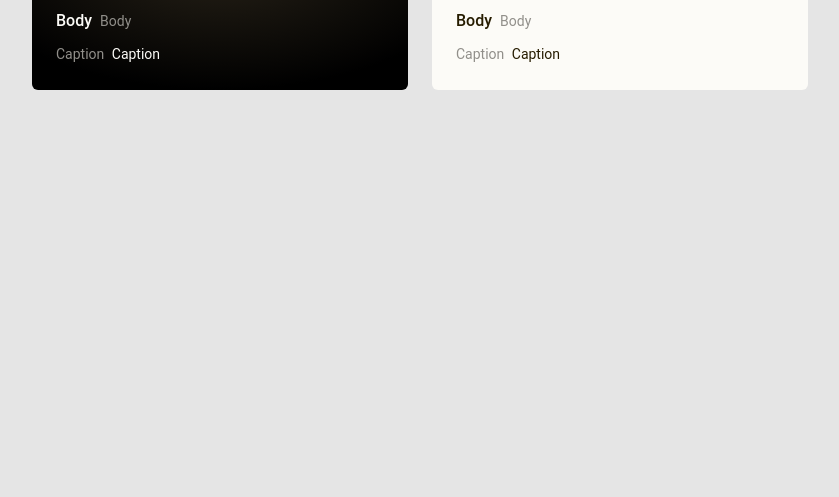
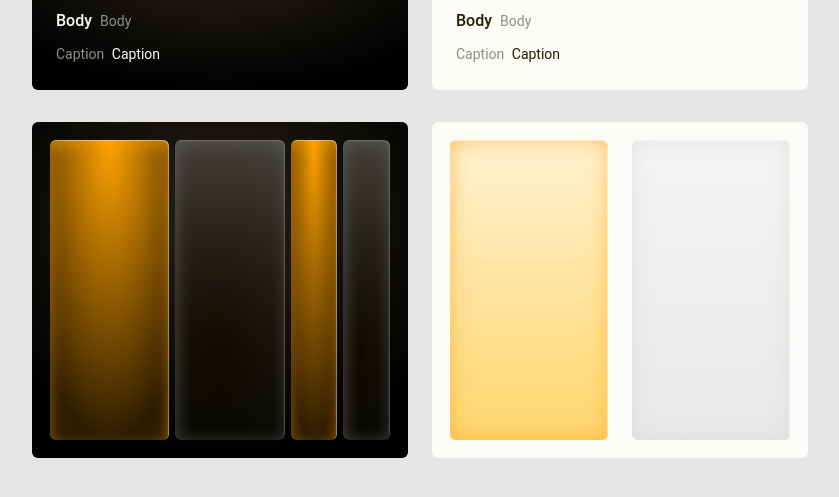
Before and after one commit to Dmitiy/ya1, a website: page src/index.html in a window 1280 px wide. Shown: the part 275-772 px from the top of the page, without its empty margins (80-919 px from the left). Drawn offline with nearby package versions, Linux system fonts and the light colour scheme; files that its build step writes are made by us from their sources.

Commit message:
add: bar-chart

```diff
--- /dev/null
+++ b/src/assets/styles/components/_tmpl-bar-chart.scss
@@ -0,0 +1,89 @@
+@import "../helpers/_vars";
+
+.layout {
+  &.bar-chart {
+    padding: 1.5rem;
+    &.theme-light {
+      $bar-item-gap: 1.5rem;
+      .bar-item {
+        + .bar-item {
+          margin-left: $bar-item-gap;
+        }
+        &:first-child,
+        &:nth-child(2) {
+          flex-basis: 31.914893617021277%; //120px
+        }
+        &.bar-item--yellow {
+          background: linear-gradient(180deg, #fff2d1 0.82%, #ffd66c 100%);
+          box-shadow: inset -1px 1px 1px rgba(255, 255, 255, 0.5),
+            inset 0px 0px 20px rgba(255, 176, 57, 0.8);
+        }
+        &.bar-item--grey {
+          background: linear-gradient(
+            180deg,
+            rgba(244, 244, 244, 0.9) 0.82%,
+            #e9e9e9 100%,
+            rgba(234, 234, 234, 0) 100%
+          );
+          box-shadow: inset -1px 1px 1px rgba(255, 255, 255, 0.5),
+            inset 0px 0px 20px rgba(207, 207, 207, 0.5);
+        }
+      }
+    }
+  }
+  &__bars-chart {
+    $bar-item-gap: 0.375rem;
+    @extend .d-flex;
+    justify-content: space-between;
+    margin: 0 -$bar-item-gap;
+    .bar-item {
+      flex: 1;
+      flex-basis: 10.638297872340426%; //40px
+      height: 7.5rem;
+      border-radius: 6px;
+      min-width: 10.638297872340426%;
+      min-height: 18.75rem;
+      + .bar-item {
+        margin-left: $bar-item-gap;
+      }
+      &:first-child,
+      &.bar-item--half {
+        flex-basis: 31.914893617021277%; //120px
+      }
+
+      &:nth-child(2) {
+        flex-basis: 29.25531914893617%; //110px
+      }
+      &:nth-child(3),
+      &:nth-child(4) {
+        @extend .bar-item;
+      }
+
+      &.bar-item--yellow {
+        background: radial-gradient(
+          81.14% 100% at 50% 0%,
+          #ffa300 0%,
+          #2d1c00 100%
+        );
+        box-shadow: inset -1px 1px 1px rgba(255, 255, 255, 0.4),
+          inset 0px 6px 15px rgba(255, 162, 0, 0.5);
+      }
+      &.bar-item--black {
+        background: linear-gradient(
+            180deg,
+            rgba(0, 0, 0, 0) 0%,
+            rgba(0, 0, 0, 0.8) 100%
+          ),
+          radial-gradient(
+            149.08% 93.3% at 38.75% 72.1%,
+            #000000 0%,
+            #231900 0.01%,
+            #4d4d4d 100%
+          );
+
+        box-shadow: inset -1px 1px 1px rgba(255, 255, 255, 0.2),
+          inset 2px 2px 16px rgba(103, 103, 103, 0.6);
+      }
+    }
+  }
+}
--- /dev/null
+++ b/src/assets/styles/components/_tmpl-colors.scss
@@ -0,0 +1,24 @@
+@import "../helpers/_vars";
+
+.layout {
+  &.colors {
+    height: 5.5625rem;
+    padding: 1.5rem;
+  }
+  &__colors {
+    @extend .d-flex;
+    align-items: center;
+    justify-content: space-between;
+
+    .block {
+      width: 41px;
+      height: 41px;
+      @extend .d-flex;
+      border-radius: 4px;
+      @include border(2, solid, $transparent);
+      &.has-border {
+        @include border(2, solid, $white);
+      }
+    }
+  }
+}
--- /dev/null
+++ b/src/assets/styles/components/_tmpl-typography.scss
@@ -0,0 +1,12 @@
+@import "../helpers/_vars";
+
+.layout {
+  &.fonts {
+    padding: 1.25rem 1.5rem 1.75rem 1.5rem;
+  }
+  &__fonts {
+    p + p {
+      margin-top: 1rem;
+    }
+  }
+}
--- a/src/assets/styles/style.scss
+++ b/src/assets/styles/style.scss
@@ -7,7 +7,7 @@ html {
 body {
   @extend .text;
   color: $white;
-  width: 100%;
+  @extend .container;
   height: 100%;
   background-color: $bg-default;
   &.theme-dark {
@@ -48,35 +48,12 @@ body {
   + .layout {
     margin-top: 2rem;
   }
-  &.colors {
-    height: 5.5625rem;
-    padding: 1.5rem;
-  }
-  &.fonts {
-    padding: 1.25rem 1.5rem 1.75rem 1.5rem;
-  }
+}
 
-  &__colors {
-    align-items: center;
-    justify-content: space-between;
-
-    .block {
-      width: 41px;
-      height: 41px;
-      @extend .d-flex;
-      border-radius: 4px;
-      @include border(2, solid, $transparent);
-      &.has-border {
-        @include border(2, solid, $white);
-      }
-    }
-  }
-  &__fonts {
-    p + p {
-      margin-top: 1rem;
-    }
-  }
-}
+// templates
+@import "./components/_tmpl-colors";
+@import "./components/_tmpl-typography";
+@import "./components/_tmpl-bar-chart";
 
 // responsive layout
 @import "./helpers/_media";
--- a/src/index.html
+++ b/src/index.html
@@ -14,7 +14,7 @@
         <ul class="grid-layout">
           <li class="column">
             <div class="layout colors">
-              <div class="row d-flex layout__colors">
+              <div class="row layout__colors">
                 <span class="block bg-black has-border"></span>
                 <span class="block bg-yellow"></span>
                 <span class="block bg-grey"></span>
@@ -47,6 +47,16 @@
                 </p>
               </div>
             </div>
+            <div class="layout bar-chart">
+              <div class="row">
+                <ul class="layout__bars-chart">
+                  <li class="bar-item bar-item--yellow"></li>
+                  <li class="bar-item bar-item--black"></li>
+                  <li class="bar-item bar-item--yellow"></li>
+                  <li class="bar-item bar-item--black"></li>
+                </ul>
+              </div>
+            </div>
           </li>
           <li class="column">
             <div class="layout fonts theme-light">
@@ -68,7 +78,20 @@
                 </p>
               </div>
             </div>
+            <div class="layout bar-chart theme-light">
+              <div class="row">
+                <ul class="layout__bars-chart">
+                  <li class="bar-item bar-item--yellow"></li>
+                  <li class="bar-item bar-item--grey"></li>
+                </ul>
+              </div>
+            </div>
           </li>
+          <li class="column"></li>
+        </ul>
+        <ul class="grid-layout">
+          <li class="column"></li>
+          <li class="column"></li>
           <li class="column"></li>
         </ul>
       </div>
```
Also changed, not shown: 1 other file.
